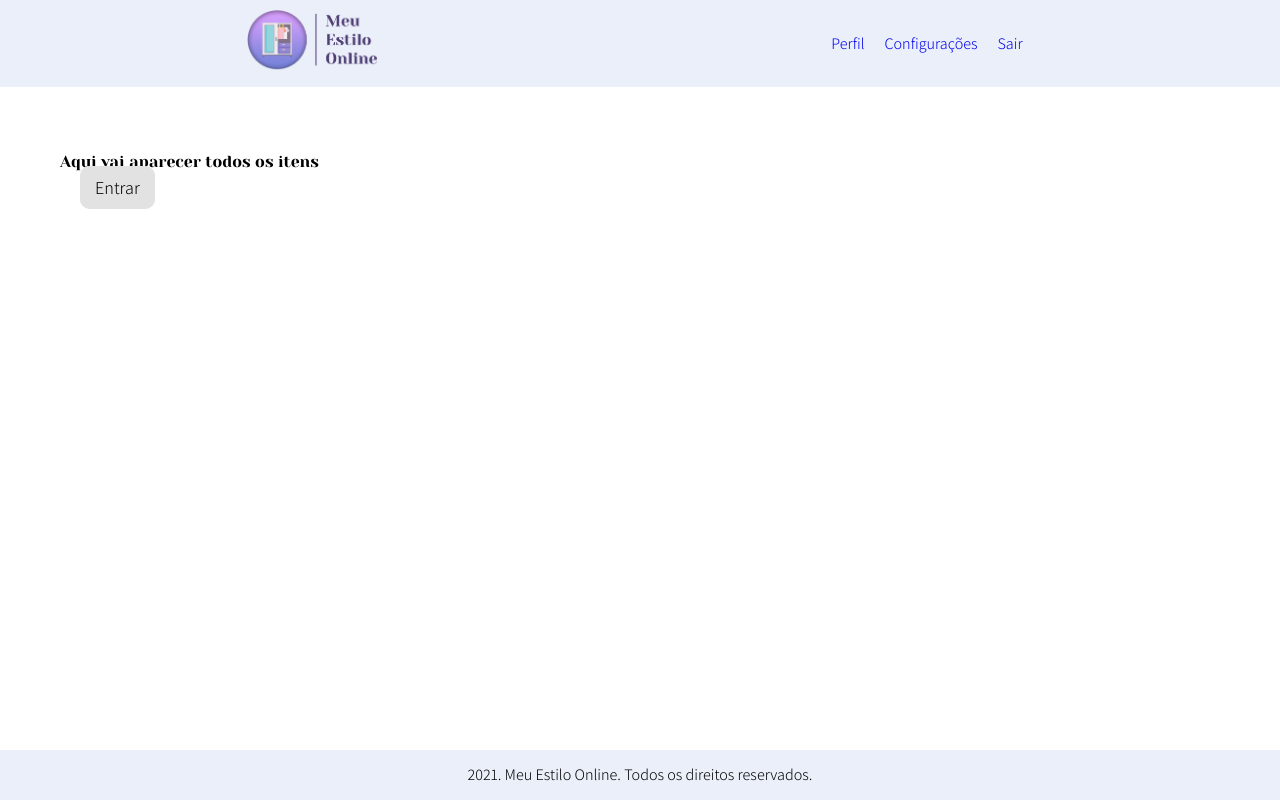
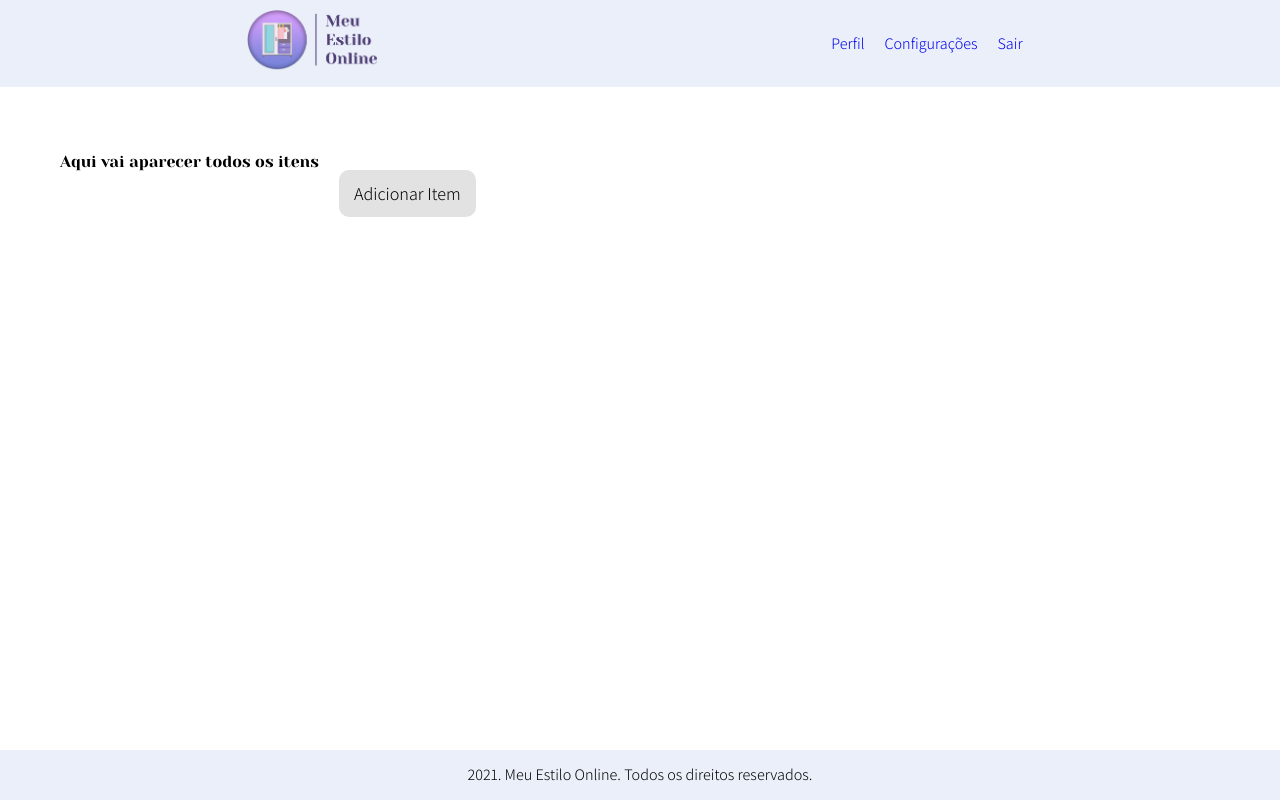
Before and after one commit to lydyanah/projeto-senac, a React (Create React App) app: page /closet in a window 1280 px wide. Built offline with nearby package versions, Linux system fonts and the light colour scheme.

Commit message:
css página closet

```diff
--- a/src/pages/closet/index.tsx
+++ b/src/pages/closet/index.tsx
@@ -1,11 +1,16 @@
 import { Link } from "react-router-dom";
 import MemberPage from "../../components/memberPage/memberPage";
+import "./styles.css";
 
 const Closet = () => {
   return (
     <MemberPage>
+      <section className="conteúdoCloset">
       <h1>Aqui vai aparecer todos os itens</h1>
-      <Link to="/adicionar-item" className="button"> Entrar</Link>
+      <Link to="/adicionar-item" className="button">
+        Adicionar Item
+        </Link>
+      </section>
     </MemberPage>
   );
 };
--- /dev/null
+++ b/src/pages/closet/styles.css
@@ -0,0 +1,3 @@
+section.conteúdoCloset{
+    display: flex;
+}
--- a/src/styles/global.css
+++ b/src/styles/global.css
@@ -14,6 +14,7 @@
     flex-direction: column;
     min-height: 100vh;
 }
+
 main{
     margin-top: 150px;
 }
```
